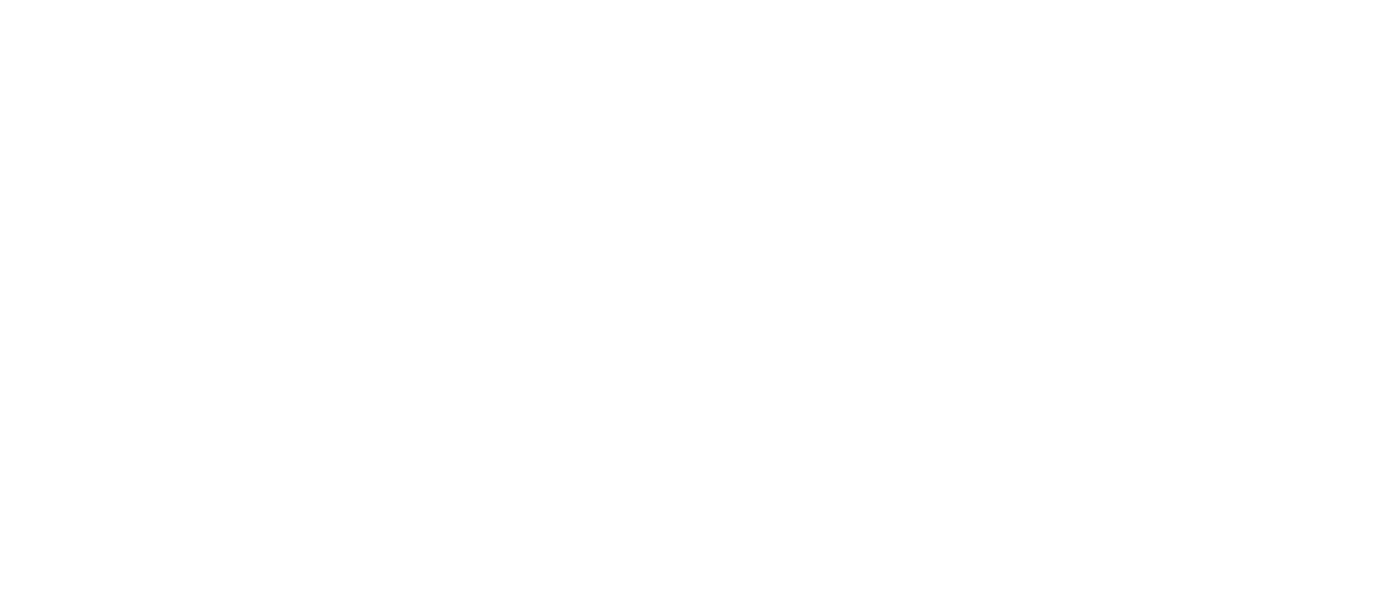
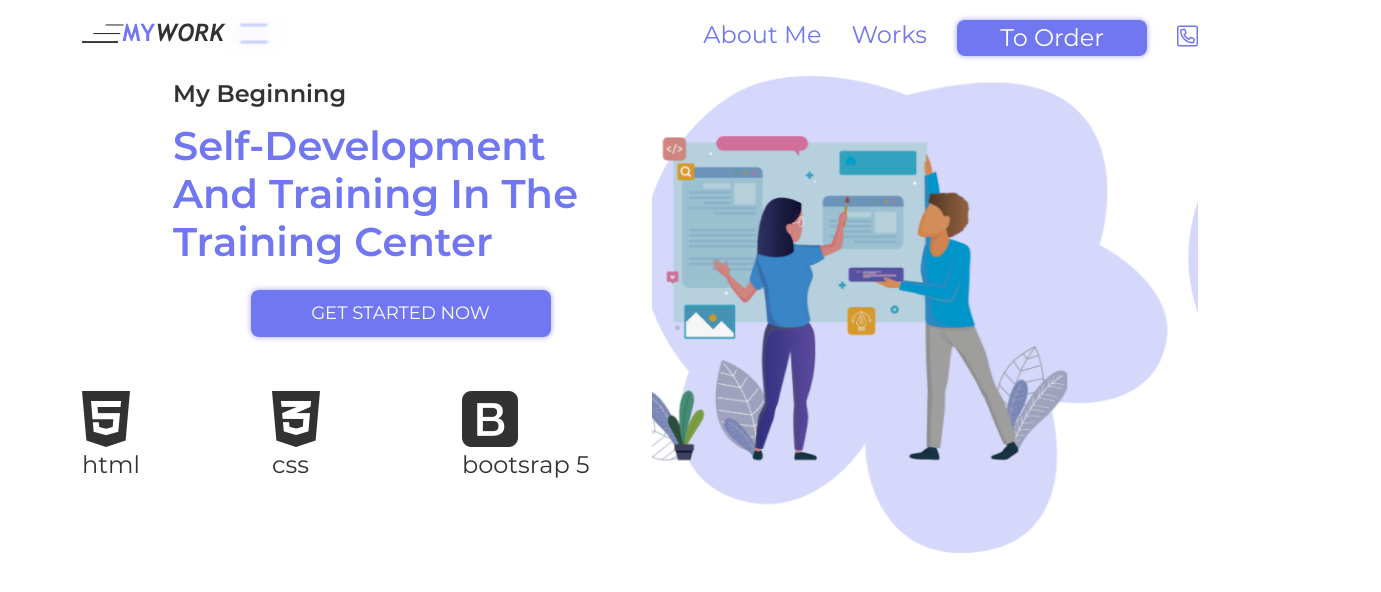
Before and after one commit to stoker1411/My-Work, a plain HTML site: page index.html in a window 1280 px wide. Shown: the whole page, 1381 px wide, since content can reach past the window. Drawn offline with Linux system fonts and the light colour scheme.

Commit message:
project continue header

```diff
--- a/css/main.css
+++ b/css/main.css
@@ -1 +1,145 @@
 @import 'fonts.css';
+
+:root {
+  --body: #fff;
+  --text: #323232;
+  --link: #7177f1;
+  --title: #7177f1;
+  --btn: #7177f1;
+  --dots-active: #7177f1;
+  --dots: #828282;
+  --font-primary: 'Montserrat';
+  --font-secondary: 'Trebuchet';
+}
+
+body {
+  background: var(--body);
+  font-family: var(--font-primary);
+  color: var(--text);
+}
+
+a {
+  text-decoration: none;
+}
+
+h1,h2,h3,h4,h5,h6, p {
+  margin: 0;
+}
+
+.logo::before {
+  content: url(../img/svg/logo-light.svg);
+}
+
+.all-btn {
+  background: var(--btn);
+  padding: 10px 0;
+  text-align: center;
+  display: block;
+  color: #fff !important;
+  box-shadow: 0px 0px 5px 1px rgba(113, 119, 241, 0.5);
+  border-radius: 8px;
+  transition: 500ms;
+}
+
+.all-btn:hover {
+  background: #fff;
+  color: var(--btn) !important;
+}
+
+.title {
+  font-size: 40px;
+  font-weight: 600;
+  text-transform: capitalize;
+  color: var(--title);
+}
+
+/* header start */
+
+.header__list {
+  column-gap: 30px;
+  row-gap: 15px;
+}
+
+.header__link {
+  color: var(--link);
+  font-size: 24px;
+  line-height: 16px;
+  text-transform: capitalize;
+  transition: 500ms;
+}
+
+.header__link:hover {
+  color: var(--text);
+}
+
+.header__link-btn {
+  width: 190px;
+}
+
+.header__menu {
+  width: 50px;
+  height: 1px;
+  display: flex;
+  justify-content: center;
+  align-items: center;
+  border: none;
+  padding: 0;
+  position: relative;
+}
+
+.header__menu:focus {
+  box-shadow: unset;
+}
+
+.header__menu.collapsed {
+  background: var(--text);
+  transition: 500ms;
+}
+
+.header__menu::before,
+.header__menu::after {
+  content: '';
+  position: absolute;
+  top: -10px;
+  left: 0;
+  width: 100%;
+  height: 100%;
+  background: var(--text);
+  transition: 500ms;
+}
+
+.header__menu::after {
+  top: 10px;
+}
+
+.header__menu:not(.collapsed)::before {
+  top: 0;
+  transform: rotate(-45deg);
+}
+
+.header__menu:not(.collapsed)::after {
+  top: 0;
+  transform: rotate(45deg);
+}
+
+.header__subtitle {
+  font-size: 24px;
+  font-weight: 600;
+  margin-bottom: 10px;
+  text-transform: capitalize;
+  color: var(--text);
+}
+
+.header__title {
+  margin-bottom: 24px;
+}
+
+.header__btn {
+  max-width: 300px;
+  width: 100%;
+  text-transform: uppercase;
+  font-size: 18px;
+  margin: 0 auto 50px;
+}
+
+/* header end */
--- /dev/null
+++ b/css/media.css
@@ -0,0 +1,13 @@
+@media (prefers-color-scheme: dark) {
+
+  :root {
+    --body: #151437;
+    --text: #fff;
+    --dots: #ebebeb;
+  }
+
+  .logo::before {
+    content: url(../img/svg/logo-dark.svg);
+  }
+
+}
--- a/index.html
+++ b/index.html
@@ -9,10 +9,79 @@
   <link rel="stylesheet" href="css/all.min.css">
   <link rel="stylesheet" href="libs/bootstrap.css">
   <link rel="stylesheet" href="css/main.css">
+  <link rel="stylesheet" href="css/media.css">
 </head>
 
 <body>
-
+  <header class="header">
+    <nav class="navbar navbar-expand-lg navbar-light">
+      <div class="container">
+        <a class="navbar-brand header__logo logo" href="#"></a>
+        <button class="navbar-toggler header__menu collapsed" type="button" data-bs-toggle="collapse" data-bs-target="#navbarSupportedContent" aria-controls="navbarSupportedContent" aria-expanded="false" aria-label="Toggle navigation"></button>
+        <div class="collapse navbar-collapse" id="navbarSupportedContent">
+          <ul class="navbar-nav ms-auto align-items-end align-items-lg-center header__list">
+            <li class="nav-item">
+              <a class="header__link" href="#">About me</a>
+            </li>
+            <li class="nav-item">
+              <a class="header__link" href="#">Works</a>
+            </li>
+            <li class="nav-item">
+              <a class="header__link header__link-btn all-btn" href="#">to order</a>
+            </li>
+            <li class="nav-item">
+              <a class="header__link" href="#"><span class="fal fa-phone-square-alt header__link-tel"></span></a>
+            </li>
+          </ul>
+        </div>
+      </div>
+    </nav>
+    <div class="header__content">
+      <div class="container">
+        <div id="carouselExampleIndicators" class="carousel slide row" data-bs-ride="carousel">
+          <div class="carousel-indicators">
+            <button type="button" data-bs-target="#carouselExampleIndicators" data-bs-slide-to="0" class="active" aria-current="true" aria-label="Slide 1"></button>
+            <button type="button" data-bs-target="#carouselExampleIndicators" data-bs-slide-to="1" aria-label="Slide 2"></button>
+            <button type="button" data-bs-target="#carouselExampleIndicators" data-bs-slide-to="2" aria-label="Slide 3"></button>
+          </div>
+          <div class="col-xl-6">
+            <div class="col-xl-10 ms-auto header__content-desc">
+              <p class="header__subtitle">My beginning</p>
+              <h1 class="header__title title">Self-development and training in the training center</h1>
+              <a href="#!" class="header__btn all-btn">GET STARTED NOW</a>
+            </div>
+            <div class="row header__tech">
+              <div class="col-sm-4">
+                <span class="fab fa-html5 fa-4x header__tech-brand"></span>
+                <h4 class="header__tech-name">html</h4>
+              </div>
+              <div class="col-sm-4">
+                <span class="fab fa-css3-alt fa-4x header__tech-brand"></span>
+                <h4 class="header__tech-name">css</h4>
+              </div>
+              <div class="col-sm-4">
+                <span class="fab fa-bootstrap fa-4x header__tech-brand"></span>
+                <h4 class="header__tech-name">bootsrap 5</h4>
+              </div>
+            </div>
+          </div>
+          <div class="col-xl-6">
+            <div class="carousel-inner">
+              <div class="carousel-item active">
+                <img src="img/slide_1.png" class="d-block w-100 header__carousel-img" alt="...">
+              </div>
+              <div class="carousel-item">
+                <img src="img/slide_2.png" class="d-block w-100 header__carousel-img" alt="...">
+              </div>
+              <div class="carousel-item">
+                <img src="img/slide_1.png" class="d-block w-100 header__carousel-img" alt="...">
+              </div>
+            </div>
+          </div>
+        </div>
+      </div>
+    </div>
+  </header>
 
   <!-- JavaScript Bundle with Popper -->
   <script src="libs/bootsrap.js"></script>
```
